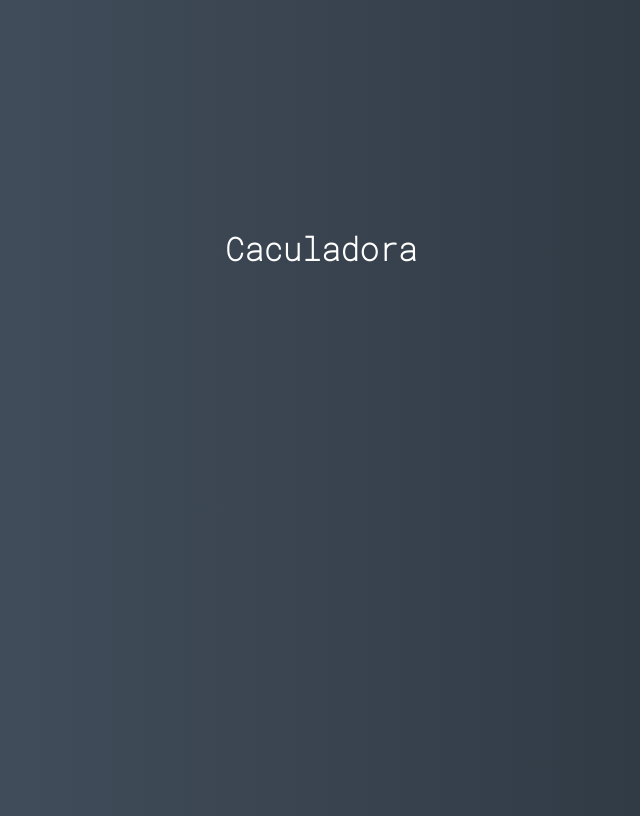
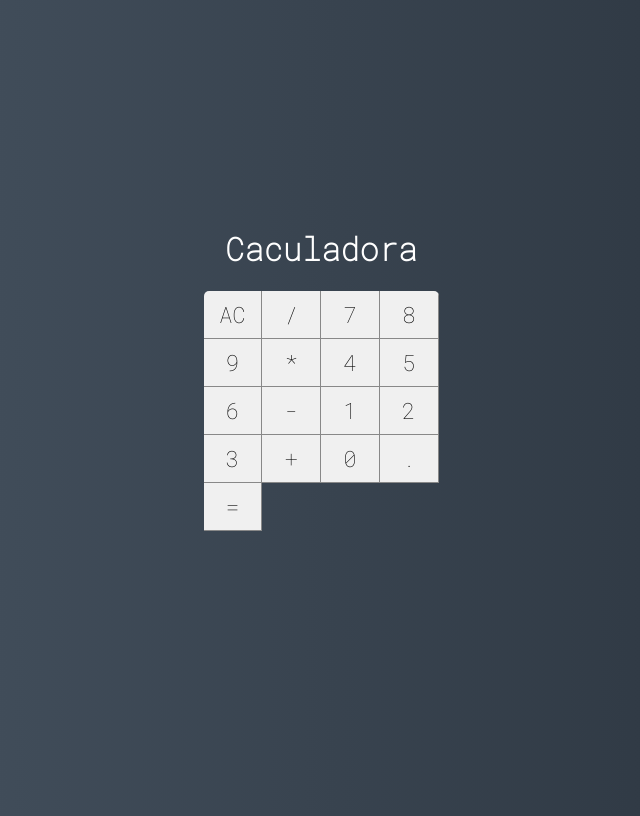
Before and after one commit to guilhermeFrBarros/calculadoraReact, a React (Create React App) app: page / in a window 1280 px wide. Shown: the whole page, without its empty margins (319-959 px from the left). Built offline with nearby package versions, Linux system fonts and the light colour scheme.

Commit message:
adding button to calculator

```diff
--- a/src/main/calculator.jsx
+++ b/src/main/calculator.jsx
@@ -1,11 +1,28 @@
 import React, {Component} from "react";
-import "./calculator.css";
+import "./Calculator.css";
+import Button from "../components/Button";
 
 export default class Calculator extends Component {
-    render(){
+    render(){                                       // O render() é uma fincionacidade do react para podermos disponibiliazar(apresentar) funcinalidades html
         return (
             <div className="calculator">
-
+                <Button label="AC"/>
+                <Button label="/"/>
+                <Button label="7"/>
+                <Button label="8"/>
+                <Button label="9"/>
+                <Button label="*"/>
+                <Button label="4"/>
+                <Button label="5"/>
+                <Button label="6"/>
+                <Button label="-"/>
+                <Button label="1"/>
+                <Button label="2"/>
+                <Button label="3"/>
+                <Button label="+"/>
+                <Button label="0"/>
+                <Button label="."/>
+                <Button label="="/>
             </div>
         )
     }
```
